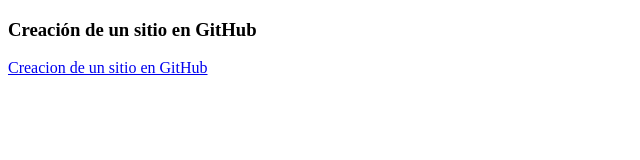
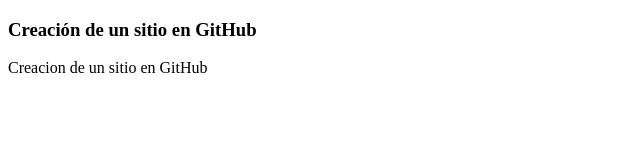
Before and after one commit to Dani13caos/Disenio, a plain HTML site: page index.html in a window 1280 px wide. Shown: the whole page, without its empty margins (0-640 px from the left). Drawn offline with Linux system fonts and the light colour scheme.

Commit message:
Update index.html

```diff
--- a/index.html
+++ b/index.html
@@ -7,6 +7,6 @@
 </head>
 <body>
     <h3>Creación de un sitio en GitHub</h3>
-    <p><a href="Creacion de sitio en GitHub.pdf">Creacion de un sitio en GitHub</a></p>
+    <p><a href="Creacion de sitio en GitHub.pdf"></a>Creacion de un sitio en GitHub</p>
 </body>
 </html>
```
